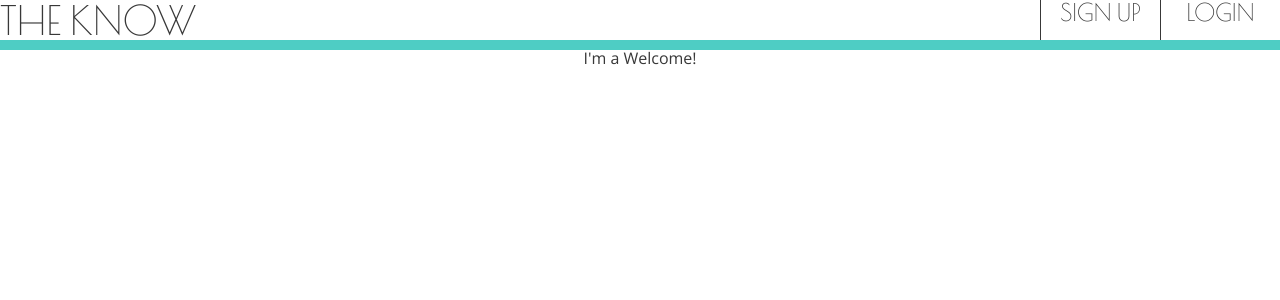
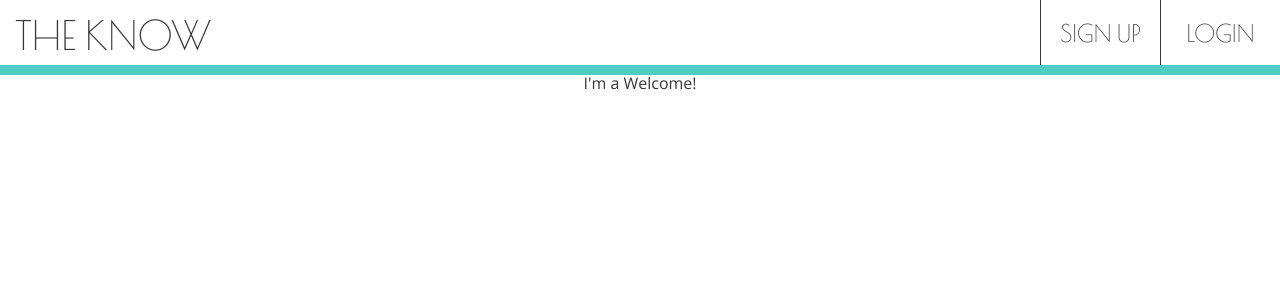
Before and after one commit to soytjan/the-know, a React (Create React App) app: page / in a window 1280 px wide. Shown: the top 300 px of the page. Built offline with nearby package versions, Linux system fonts and the light colour scheme.

Commit message:
Finish styling header

```diff
--- a/src/components/Header/Header.css
+++ b/src/components/Header/Header.css
@@ -6,7 +6,8 @@
   justify-content: space-between;
   border-bottom: 10px solid #4ECDC4; }
   .Header h1 {
-    font-size: 2.5em; }
+    font-size: 2.5em;
+    padding: 15px 15px 10px; }
   .Header a {
     text-decoration: none;
     color: #383838;
@@ -14,8 +15,13 @@
     .Header a:hover {
       background-color: #BEECE9; }
 
+.header-link-cont {
+  display: flex; }
+
 .header-link-box {
   border-left: 1px solid #383838;
-  display: inline-block;
+  display: flex;
+  justify-content: center;
+  align-items: center;
   width: 120px;
   height: 100%; }
--- a/src/components/Header/Header.js
+++ b/src/components/Header/Header.js
@@ -7,7 +7,7 @@ const Header = () => {
   return (
     <header className="Header">
       <h1>THE KNOW</h1>
-      <div>
+      <div className='header-link-cont'>
         <div className='header-link-box'>
           <NavLink to='/signup'>SIGN UP</NavLink>
         </div>
--- a/src/components/Header/Header.scss
+++ b/src/components/Header/Header.scss
@@ -9,6 +9,7 @@
 
   h1 {
     font-size: 2.5em;
+    padding: 15px 15px 10px;
   }
 
   a {
@@ -22,9 +23,15 @@
   }
 }
 
+.header-link-cont {
+  display: flex;
+}
+
 .header-link-box {
   border-left: 1px solid $black;
-  display: inline-block;
+  display: flex;
+  justify-content: center;
+  align-items: center;
   width: 120px;
   height: 100%;
 }
```
